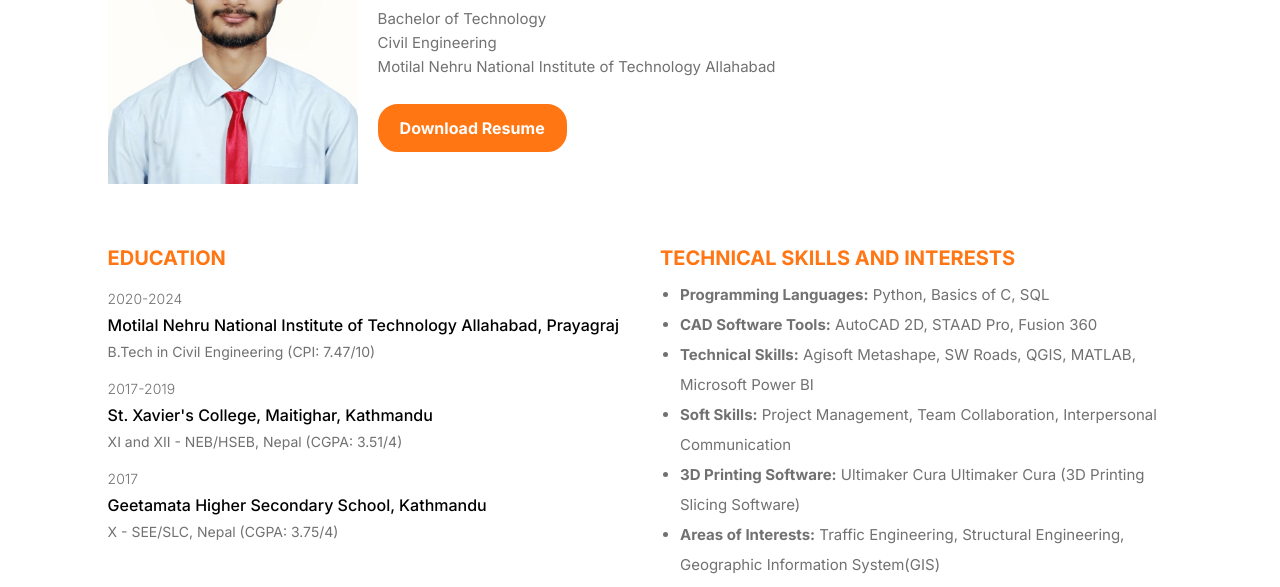
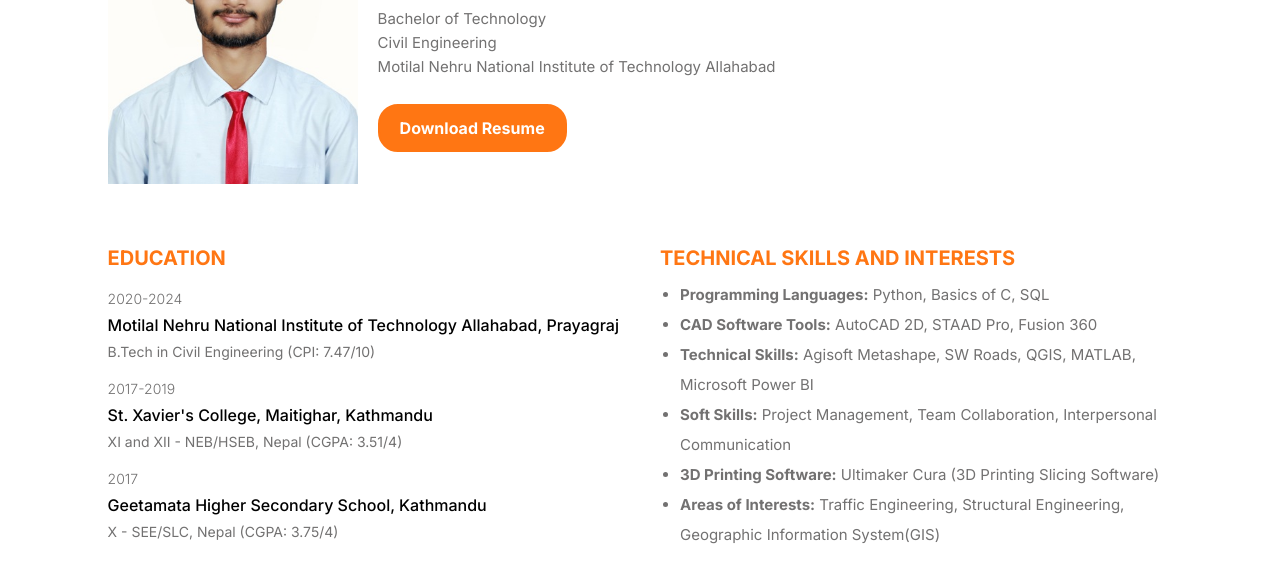
Before and after one commit to bipulkarna97/resume_website, a plain HTML site: page index.html in a window 1280 px wide. Shown: the part 162-749 px from the top of the page. Drawn offline with nearby package versions, Linux system fonts and the light colour scheme.

Commit message:
ultimaker x2

```diff
--- a/index.html
+++ b/index.html
@@ -110,7 +110,7 @@
           <li><b>CAD Software Tools:</b> AutoCAD 2D, STAAD Pro, Fusion 360</li>
           <li><b>Technical Skills:</b> Agisoft Metashape, SW Roads, QGIS, MATLAB, Microsoft Power BI</li>
           <li><b>Soft Skills:</b> Project Management, Team Collaboration, Interpersonal Communication</li>
-          <li><b>3D Printing Software:</b> Ultimaker Cura Ultimaker Cura (3D Printing Slicing Software)</li>
+          <li><b>3D Printing Software:</b> Ultimaker Cura (3D Printing Slicing Software)</li>
           <li><b>Areas of Interests:</b> Traffic Engineering, Structural Engineering, Geographic Information System(GIS)</li>
         </ul>
       </div>
```
